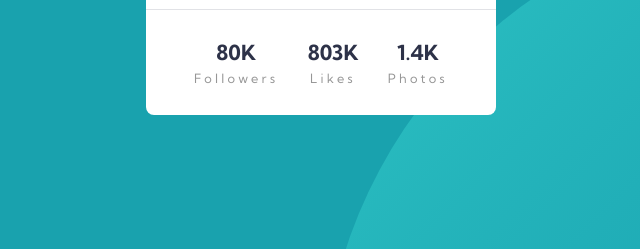
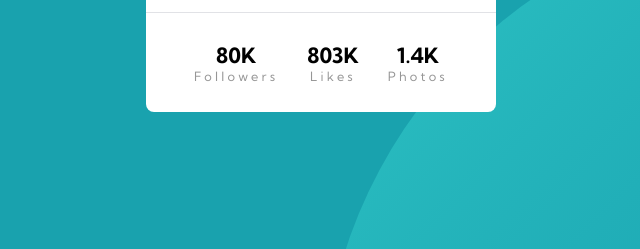
Before and after one commit to walterfolk/profile-card, a plain HTML site: page index.html in a window 1280 px wide. Shown: the part 489-738 px from the top of the page, 319-959 px from the left. Drawn offline with Linux system fonts and the light colour scheme.

Commit message:
Update index.html

```diff
--- a/index.html
+++ b/index.html
@@ -27,15 +27,15 @@
       </div>
       <div class="stats">
        <div>
-        <h5 class="values">80K</h5>
+        <h3 class="values">80K</h3>
         <p>Followers</p>
       </div>
       <div>
-       <h5 class="values"> 803K</h5>
+       <h3 class="values"> 803K</h3>
         <p>Likes</p>
       </div>
       <div>
-       <h5 class="values"> 1.4K</h5>
+       <h3 class="values"> 1.4K</h3>
        <p>Photos</p>
       </div>
       </div>
```
